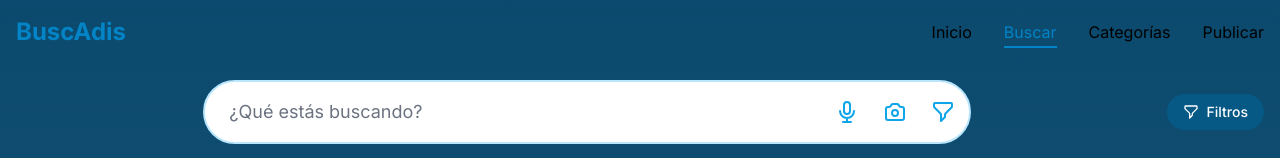
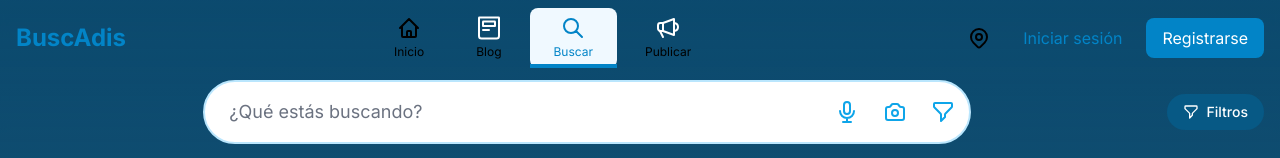
Before and after one commit to JairoProDev/BuscAdis-App, a Next.js app: page /buscar in a window 1280 px wide. Shown: the top 158 px of the page. Built offline with nearby package versions, Linux system fonts and the light colour scheme.

Commit message:
Add new navigation icons and enhance Navigation component layout

```diff
--- a/src/components/icons/index.tsx
+++ b/src/components/icons/index.tsx
@@ -2,6 +2,43 @@ import { SVGProps } from 'react'
 
 export type IconType = (props: SVGProps<SVGSVGElement>) => JSX.Element
 
+// Iconos de navegación
+export const HomeIcon: IconType = (props) => (
+  <svg viewBox="0 0 24 24" fill="none" stroke="currentColor" {...props}>
+    <path strokeLinecap="round" strokeLinejoin="round" strokeWidth={2} d="M3 12l2-2m0 0l7-7 7 7M5 10v10a1 1 0 001 1h3m10-11l2 2m-2-2v10a1 1 0 01-1 1h-3m-6 0a1 1 0 001-1v-4a1 1 0 011-1h2a1 1 0 011 1v4a1 1 0 001 1m-6 0h6" />
+  </svg>
+)
+
+export const ArticleIcon: IconType = (props) => (
+    <svg viewBox="0 0 24 24" fill="none" stroke="currentColor" {...props}>
+      <g xmlns="http://www.w3.org/2000/svg" fill="none" fillRule="evenodd" stroke="none" strokeLinecap="round" strokeLinejoin="round" strokeWidth="1">
+        <path d="M2,19.98 L2,1.92 C2,1.68804041 2.18804041,1.5 2.42,1.5 L21.58,1.5 C21.8119596,1.5 22,1.68804041 22,1.92 L22,19.98 C22,21.3717576 20.8717576,22.5 19.48,22.5 L4.52,22.5 C3.12824243,22.5 2,21.3717576 2,19.98 Z" stroke="#fff" strokeWidth="2"/>
+        <path d="M6.4,5.5 C6.1790861,5.5 6,5.6790861 6,5.9 L6,10 L18,10 L18,5.9 C18,5.6790861 17.8209139,5.5 17.6,5.5 L6.4,5.5 Z" stroke="#fff" strokeWidth="2"/>
+        <line x1="6" y1="14" x2="12" y2="14" stroke="#fff" strokeWidth="2"/>
+      </g>
+    </svg>
+  )
+
+
+
+export const SearchNavIcon: IconType = (props) => (
+  <svg viewBox="0 0 24 24" fill="none" stroke="currentColor" {...props}>
+    <path strokeLinecap="round" strokeLinejoin="round" strokeWidth={2} d="M21 21l-6-6m2-5a7 7 0 11-14 0 7 7 0 0114 0z" />
+  </svg>
+)
+
+export const MegaphoneIcon: IconType = (props) => (
+<svg viewBox="0 0 24 24" fill="none" stroke="currentColor" {...props}>
+    <g xmlns="http://www.w3.org/2000/svg" fill="none" fillRule="evenodd" stroke="none" strokeLinecap="round" strokeLinejoin="round" strokeWidth="1">
+      <path d="M4.4,7 L7,7 L18,3 L18,19 L7,15 L4.4,15 C3.0745166,15 2,13.9254834 2,12.6 L2,9.4 C2,8.0745166 3.0745166,7 4.4,7 Z" stroke="#fff" strokeWidth="2"/>
+      <path d="M18,7 C20.3703704,7.33333333 22,8.66666667 22,11 C22,13.3333333 20.3703704,14.6666667 18,15 L18,7 Z" stroke="#fff" strokeWidth="2"/>
+      <line x1="7" y1="14" x2="7" y2="8" stroke="#fff" strokeWidth="2"/>
+      <line x1="7" y1="21" x2="4" y2="15" stroke="#fff" strokeWidth="2"/>
+    </g>
+  </svg>
+  )
+
+// Iconos de acciones
 export function SearchIcon({ className = "w-6 h-6" }: { className?: string }) {
   return (
     <svg className={className} fill="none" viewBox="0 0 24 24" stroke="currentColor">
@@ -68,14 +105,10 @@ export const ServiceIcon: IconType = (props) => (
   </svg>
 )
 
+// Iconos de estado
 export const VerifiedIcon: IconType = (props) => (
   <svg viewBox="0 0 24 24" fill="none" stroke="currentColor" {...props}>
-    <path
-      strokeLinecap="round"
-      strokeLinejoin="round"
-      strokeWidth={2}
-      d="M9 12l2 2 4-4m6 2a9 9 0 11-18 0 9 9 0 0118 0z"
-    />
+    <path strokeLinecap="round" strokeLinejoin="round" strokeWidth={2} d="M9 12l2 2 4-4m6 2a9 9 0 11-18 0 9 9 0 0118 0z" />
   </svg>
 )
 
@@ -90,15 +123,10 @@ export const PremiumIcon: IconType = (props) => (
   </svg>
 )
 
-// Iconos para categorías
+// Iconos de categorías
 export const JobIcon: IconType = (props) => (
   <svg viewBox="0 0 24 24" fill="none" stroke="currentColor" {...props}>
-    <path
-      strokeLinecap="round"
-      strokeLinejoin="round"
-      strokeWidth={2}
-      d="M21 13.255A23.931 23.931 0 0112 15c-3.183 0-6.22-.62-9-1.745M16 6V4a2 2 0 00-2-2h-4a2 2 0 00-2 2v2m4 6h.01M5 20h14a2 2 0 002-2V8a2 2 0 00-2-2H5a2 2 0 00-2 2v10a2 2 0 002 2z"
-    />
+    <path strokeLinecap="round" strokeLinejoin="round" strokeWidth={2} d="M21 13.255A23.931 23.931 0 0112 15c-3.183 0-6.22-.62-9-1.745M16 6V4a2 2 0 00-2-2h-4a2 2 0 00-2 2v2m4 6h.01M5 20h14a2 2 0 002-2V8a2 2 0 00-2-2H5a2 2 0 00-2 2v10a2 2 0 002 2z" />
   </svg>
 )
 
@@ -129,3 +157,23 @@ export const VehicleIcon: IconType = (props) => (
     />
   </svg>
 )
+
+// Iconos de navegación superior
+export const LocationIcon: IconType = (props) => (
+  <svg viewBox="0 0 24 24" fill="none" stroke="currentColor" {...props}>
+    <path strokeLinecap="round" strokeLinejoin="round" strokeWidth={2} d="M17.657 16.657L13.414 20.9a1.998 1.998 0 01-2.827 0l-4.244-4.243a8 8 0 1111.314 0z" />
+    <path strokeLinecap="round" strokeLinejoin="round" strokeWidth={2} d="M15 11a3 3 0 11-6 0 3 3 0 016 0z" />
+  </svg>
+)
+
+export const MessagesIcon: IconType = (props) => (
+  <svg viewBox="0 0 24 24" fill="none" stroke="currentColor" {...props}>
+    <path strokeLinecap="round" strokeLinejoin="round" strokeWidth={2} d="M8 10h.01M12 10h.01M16 10h.01M9 16H5a2 2 0 01-2-2V6a2 2 0 012-2h14a2 2 0 012 2v8a2 2 0 01-2 2h-5l-5 5v-5z" />
+  </svg>
+)
+
+export const NotificationsIcon: IconType = (props) => (
+  <svg viewBox="0 0 24 24" fill="none" stroke="currentColor" {...props}>
+    <path strokeLinecap="round" strokeLinejoin="round" strokeWidth={2} d="M15 17h5l-1.405-1.405A2.032 2.032 0 0118 14.158V11a6.002 6.002 0 00-4-5.659V5a2 2 0 10-4 0v.341C7.67 6.165 6 8.388 6 11v3.159c0 .538-.214 1.055-.595 1.436L4 17h5m6 0v1a3 3 0 11-6 0v-1m6 0H9" />
+  </svg>
+)
--- a/src/components/layout/Navigation.tsx
+++ b/src/components/layout/Navigation.tsx
@@ -4,17 +4,27 @@ import { useState, useEffect } from 'react'
 import Link from 'next/link'
 import { motion, AnimatePresence } from 'framer-motion'
 import { usePathname } from 'next/navigation'
+import {
+  HomeIcon,
+  ArticleIcon,
+  SearchNavIcon,
+  MegaphoneIcon,
+  LocationIcon,
+  MessagesIcon,
+  NotificationsIcon
+} from '@/components/icons'
 
 const menuItems = [
-  { href: '/', label: 'Inicio' },
-  { href: '/buscar', label: 'Buscar' },
-  { href: '/categorias', label: 'Categorías' },
-  { href: '/publicar', label: 'Publicar' },
+  { href: '/', label: 'Inicio', icon: HomeIcon },
+  { href: '/blog', label: 'Blog', icon: ArticleIcon },
+  { href: '/buscar', label: 'Buscar', icon: SearchNavIcon },
+  { href: '/publicar', label: 'Publicar', icon: MegaphoneIcon },
 ]
 
 export default function Navigation() {
   const [isScrolled, setIsScrolled] = useState(false)
   const [isMobileMenuOpen, setIsMobileMenuOpen] = useState(false)
+  const [isAuthenticated, setIsAuthenticated] = useState(false) // Temporal, luego usar tu sistema de auth
   const pathname = usePathname()
 
   useEffect(() => {
@@ -32,32 +42,75 @@ export default function Navigation() {
         isScrolled ? 'bg-white/80 backdrop-blur-lg shadow-lg' : 'bg-transparent'
       }`}
     >
-      <nav className="container mx-auto px-4 py-4">
+      <nav className="container mx-auto px-4 py-2">
         <div className="flex items-center justify-between">
+          {/* Logo */}
           <Link href="/" className="text-2xl font-bold text-primary-600">
             BuscAdis
           </Link>
 
-          {/* Menú de escritorio */}
-          <div className="hidden md:flex items-center space-x-8">
+          {/* Menú central de navegación */}
+          <div className="hidden md:flex items-center justify-center flex-1 px-8">
+            <div className="flex space-x-1">
               {menuItems.map((item) => (
                 <Link
                   key={item.href}
                   href={item.href}
-                className={`relative group ${
-                  pathname === item.href ? 'text-primary-600' : 'text-white-600'
+                  className={`relative group px-6 py-2 rounded-lg transition-colors ${
+                    pathname === item.href
+                      ? 'bg-primary-50 text-primary-600'
+                      : 'hover:bg-gray-100'
                   }`}
                 >
-                {item.label}
+                  <div className="flex flex-col items-center">
+                    <item.icon className="w-6 h-6" />
+                    <span className="text-xs mt-1">{item.label}</span>
+                  </div>
+                  {pathname === item.href && (
                     <motion.div
-                  className="absolute -bottom-1 left-0 right-0 h-0.5 bg-primary-600 origin-left"
-                  initial={{ scaleX: pathname === item.href ? 1 : 0 }}
-                  animate={{ scaleX: pathname === item.href ? 1 : 0 }}
-                  whileHover={{ scaleX: 1 }}
-                  transition={{ duration: 0.2 }}
+                      className="absolute bottom-0 left-0 right-0 h-1 bg-primary-600"
+                      layoutId="navbar-indicator"
                     />
+                  )}
                 </Link>
               ))}
+            </div>
+          </div>
+
+          {/* Menú derecho */}
+          <div className="hidden md:flex items-center space-x-2">
+            <button className="p-2 hover:bg-gray-100 rounded-full">
+              <LocationIcon className="w-6 h-6" />
+            </button>
+
+            {isAuthenticated ? (
+              <>
+                <button className="p-2 hover:bg-gray-100 rounded-full">
+                  <MessagesIcon className="w-6 h-6" />
+                </button>
+                <button className="p-2 hover:bg-gray-100 rounded-full">
+                  <NotificationsIcon className="w-6 h-6" />
+                </button>
+                <button className="w-10 h-10 rounded-full bg-gray-200 hover:bg-gray-300">
+                  {/* Avatar del usuario */}
+                </button>
+              </>
+            ) : (
+              <div className="flex items-center space-x-2">
+                <Link
+                  href="/login"
+                  className="px-4 py-2 text-primary-600 hover:bg-primary-50 rounded-lg transition-colors"
+                >
+                  Iniciar sesión
+                </Link>
+                <Link
+                  href="/register"
+                  className="px-4 py-2 bg-primary-600 text-white rounded-lg hover:bg-primary-700 transition-colors"
+                >
+                  Registrarse
+                </Link>
+              </div>
+            )}
           </div>
 
           {/* Botón de menú móvil */}
@@ -92,21 +145,38 @@ export default function Navigation() {
               exit={{ opacity: 0, height: 0 }}
               className="md:hidden mt-4"
             >
-              <div className="flex flex-col space-y-4">
+              <div className="flex flex-col space-y-2">
                 {menuItems.map((item) => (
                   <Link
                     key={item.href}
                     href={item.href}
-                    className={`px-4 py-2 rounded-lg transition-colors ${
+                    className={`flex items-center space-x-3 px-4 py-2 rounded-lg transition-colors ${
                       pathname === item.href
                         ? 'bg-primary-50 text-primary-600'
                         : 'text-gray-600 hover:bg-gray-50'
                     }`}
                     onClick={() => setIsMobileMenuOpen(false)}
                   >
-                    {item.label}
+                    <item.icon className="w-5 h-5" />
+                    <span>{item.label}</span>
                   </Link>
                 ))}
+                {!isAuthenticated && (
+                  <div className="pt-2 space-y-2">
+                    <Link
+                      href="/login"
+                      className="block px-4 py-2 text-center text-primary-600 hover:bg-primary-50 rounded-lg transition-colors"
+                    >
+                      Iniciar sesión
+                    </Link>
+                    <Link
+                      href="/register"
+                      className="block px-4 py-2 text-center bg-primary-600 text-white rounded-lg hover:bg-primary-700 transition-colors"
+                    >
+                      Registrarse
+                    </Link>
+                  </div>
+                )}
               </div>
             </motion.div>
           )}
```
Lines whose indentation alone changed are shown as unchanged.
